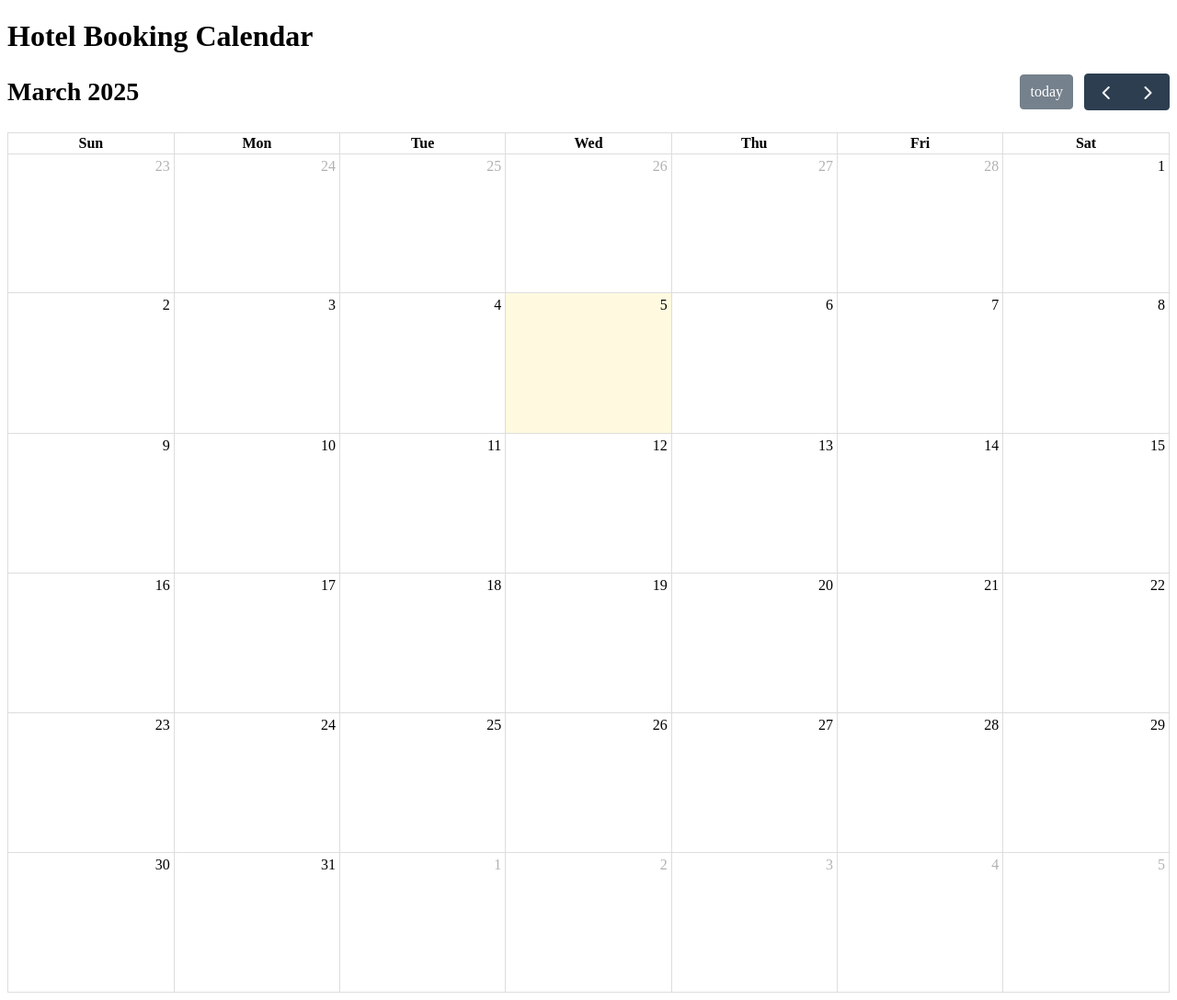
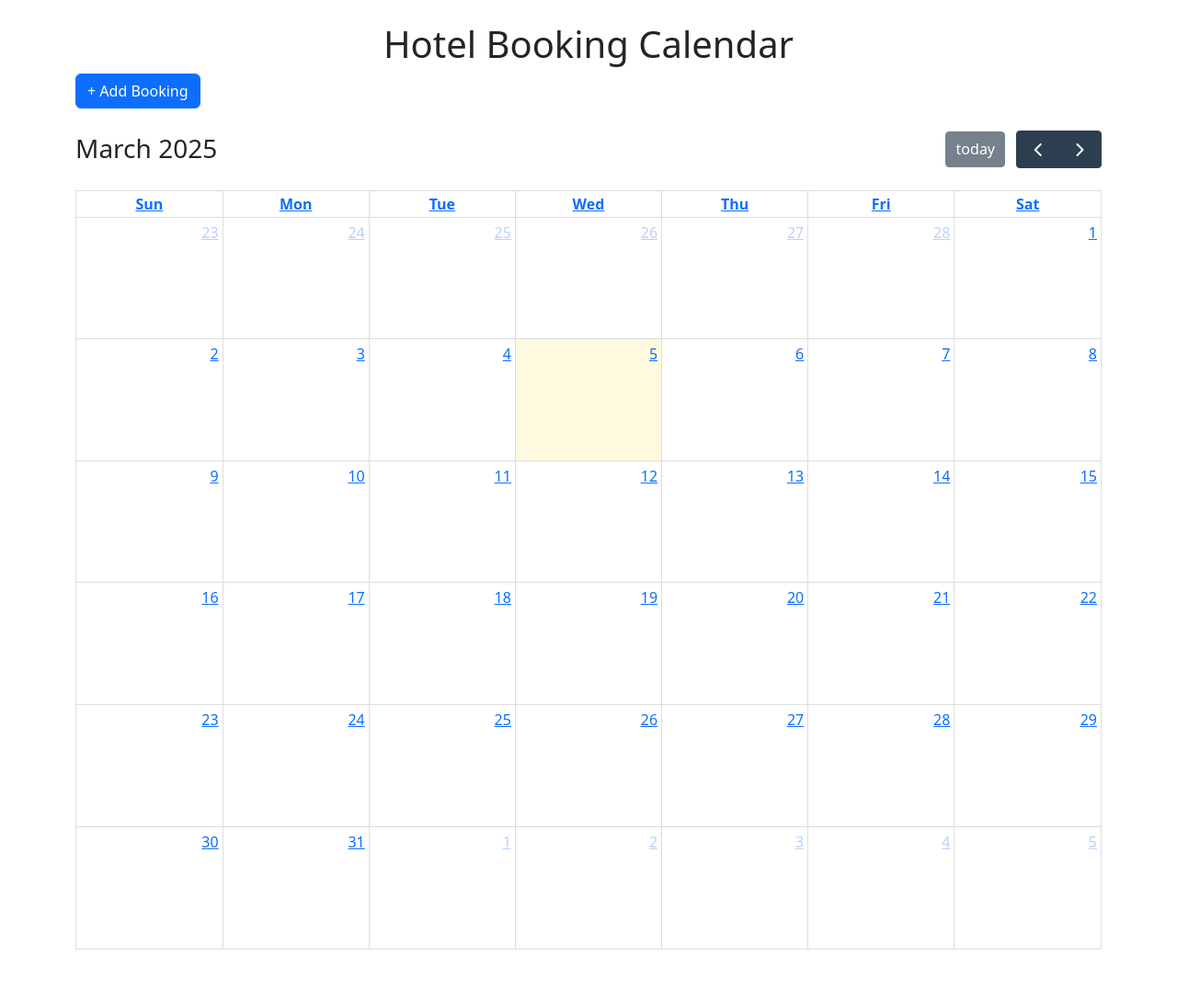
Before and after one commit to MatchaPL/hotel, a Flask app: page / in a window 1280 px wide. Shown: the whole page at 92% size. After the commit the page ends 1033 px from the top, so only its background shows below. Run offline with Flask 3, Linux system fonts and the light colour scheme; data that the repository does not hold is empty; some libraries are stand-ins or nearby versions.

Commit message:
Updated main.py and templates/index.html9

```diff
--- a/main.py
+++ b/main.py
@@ -34,16 +34,18 @@ def get_bookings():
         return jsonify([])
 
     with conn.cursor() as cursor:
-        cursor.execute("SELECT room, customer, checkin_date, checkout_date FROM bookings WHERE status='booked'")
+        cursor.execute("SELECT * FROM bookings WHERE status='booked'")
         bookings = cursor.fetchall()
 
     events = []
     for booking in bookings:
         events.append({
+            "id": booking["booking_id"],
             "title": f"Room {booking['room']} - {booking['customer']}",
             "start": booking["checkin_date"].strftime("%Y-%m-%d"),
             "end": booking["checkout_date"].strftime("%Y-%m-%d"),
-            "color": "#ff6347"  # Red for booked rooms
+            "color": "#ff6347",
+            "extendedProps": booking
         })
 
     return jsonify(events)
@@ -52,59 +54,53 @@ def get_bookings():
 def book_room():
     """Book a room"""
     try:
-        room = request.form.get("room")
-        customer = request.form.get("customer")
-        phone = request.form.get("phone")
-        channel = request.form.get("channel", "")
-        checkin = request.form.get("checkin")
-        checkout = request.form.get("checkout")
-        payment = request.form.get("payment")
-        room_type = request.form.get("room_type")
-        payment_status = request.form.get("payment_status")
-        deposit_status = request.form.get("deposit_status")
-        payment_date = request.form.get("payment_date")
-        received_by = request.form.get("received_by")
-        discount = request.form.get("discount", "0")
-        booking_status = request.form.get("booking_status")
-        staff_name = request.form.get("staff_name")
+        data = request.form.to_dict()
+        data['booking_id'] = str(uuid.uuid4())
+        data['nights'] = (datetime.strptime(data["checkout"], "%Y-%m-%d") - datetime.strptime(data["checkin"], "%Y-%m-%d")).days
+        data['total_price'] = float(data.get('total_price', 0))
 
-        # Upload payment proof
-        payment_proof = request.files.get("payment_proof")
-        proof_filename = None
-        if payment_proof:
-            proof_filename = f"{uuid.uuid4()}_{payment_proof.filename}"
-            payment_proof.save(os.path.join(app.config["UPLOAD_FOLDER"], proof_filename))
-
-        checkin_date = datetime.strptime(checkin, "%Y-%m-%d")
-        checkout_date = datetime.strptime(checkout, "%Y-%m-%d")
-        nights = (checkout_date - checkin_date).days
+        # Upload Payment Proof
+        if 'payment_proof' in request.files:
+            file = request.files['payment_proof']
+            if file.filename:
+                filename = f"{uuid.uuid4()}_{file.filename}"
+                file.save(os.path.join(app.config["UPLOAD_FOLDER"], filename))
+                data['payment_proof'] = filename
 
         conn = get_db_connection()
         if conn is None:
             return jsonify({"message": "Database connection failed!"}), 500
 
         with conn.cursor() as cursor:
-            cursor.execute("SELECT total_price FROM bookings WHERE room = %s", (room,))
-            row = cursor.fetchone()
-            price_per_night = row["total_price"] or 0
-            total_price = price_per_night * nights
-
             cursor.execute("""
-                UPDATE bookings
-                SET customer=%s, phone_number=%s, channel=%s, checkin_date=%s, checkout_date=%s,
-                    nights=%s, total_price=%s, status='booked', payment_method=%s, booking_id=%s,
-                    room_type=%s, payment_status=%s, deposit_status=%s, payment_date=%s,
-                    received_by=%s, discount=%s, booking_status=%s, staff_name=%s, payment_proof=%s
-                WHERE room=%s
-            """, (customer, phone, channel, checkin, checkout, nights, total_price, payment, str(uuid.uuid4()),
-                  room_type, payment_status, deposit_status, payment_date, received_by, discount,
-                  booking_status, staff_name, proof_filename, room))
+                INSERT INTO bookings
+                (room, customer, channel, checkin_date, checkout_date, nights, total_price, status, booking_id,
+                phone_number, room_type, payment_status, payment_method, deposit_status, payment_date,
+                payment_proof, received_by, discount, booking_status, staff_name)
+                VALUES (%(room)s, %(customer)s, %(channel)s, %(checkin)s, %(checkout)s, %(nights)s, %(total_price)s,
+                'booked', %(booking_id)s, %(phone)s, %(room_type)s, %(payment_status)s, %(payment)s,
+                %(deposit_status)s, %(payment_date)s, %(payment_proof)s, %(received_by)s, %(discount)s,
+                %(booking_status)s, %(staff_name)s)
+            """, data)
             conn.commit()
 
-        return jsonify({"message": "Booking successful", "room": room})
+        return jsonify({"message": "Booking successful", "room": data['room']})
 
     except Exception as e:
         return jsonify({"error": str(e)}), 500
 
+@app.route("/cancel/<booking_id>", methods=["POST"])
+def cancel_booking(booking_id):
+    """Cancel a booking"""
+    conn = get_db_connection()
+    if conn is None:
+        return jsonify({"message": "Database connection failed!"}), 500
+
+    with conn.cursor() as cursor:
+        cursor.execute("DELETE FROM bookings WHERE booking_id = %s", (booking_id,))
+        conn.commit()
+
+    return jsonify({"message": "Booking cancelled", "booking_id": booking_id})
+
 if __name__ == "__main__":
     app.run(host="0.0.0.0", port=5000, debug=True)
--- a/templates/index.html
+++ b/templates/index.html
@@ -4,53 +4,72 @@
     <meta charset="UTF-8">
     <meta name="viewport" content="width=device-width, initial-scale=1.0">
     <title>Hotel Booking Calendar</title>
+    <link href="https://cdn.jsdelivr.net/npm/bootstrap@5.3.0/dist/css/bootstrap.min.css" rel="stylesheet">
     <link href="https://cdn.jsdelivr.net/npm/fullcalendar@5.10.1/main.min.css" rel="stylesheet">
     <script src="https://cdn.jsdelivr.net/npm/fullcalendar@5.10.1/main.min.js"></script>
-    <script src="https://cdn.jsdelivr.net/npm/@fullcalendar/interaction@5.10.1/main.global.min.js"></script>
     <script src="https://cdn.jsdelivr.net/npm/jquery@3.6.0/dist/jquery.min.js"></script>
+</head>
+<body>
+    <div class="container my-4">
+        <h1 class="text-center">Hotel Booking Calendar</h1>
+        <button class="btn btn-primary" onclick="openBookingForm()">+ Add Booking</button>
+        <div id="calendar" class="mt-4"></div>
+    </div>
+
+    <div class="modal" id="bookingModal">
+        <div class="modal-dialog">
+            <div class="modal-content">
+                <div class="modal-header">
+                    <h5 class="modal-title">Book a Room</h5>
+                    <button class="btn-close" data-bs-dismiss="modal"></button>
+                </div>
+                <div class="modal-body">
+                    <form id="bookingForm">
+                        <label>Customer Name:</label><input type="text" name="customer" class="form-control" required>
+                        <label>Phone Number:</label><input type="text" name="phone" class="form-control" required>
+                        <label>Room Number:</label><input type="text" name="room" class="form-control" required>
+                        <label>Channel:</label><input type="text" name="channel" class="form-control">
+                        <label>Check-in Date:</label><input type="date" name="checkin" class="form-control" required>
+                        <label>Check-out Date:</label><input type="date" name="checkout" class="form-control" required>
+                        <label>Payment Method:</label>
+                        <select name="payment" class="form-control">
+                            <option value="Cash">Cash</option>
+                            <option value="Credit Card">Credit Card</option>
+                            <option value="Bank Transfer">Bank Transfer</option>
+                        </select>
+                        <label>Payment Proof:</label><input type="file" name="payment_proof" class="form-control">
+                        <button type="submit" class="btn btn-success mt-3">Confirm Booking</button>
+                    </form>
+                </div>
+            </div>
+        </div>
+    </div>
+
     <script>
         document.addEventListener('DOMContentLoaded', function() {
             var calendarEl = document.getElementById('calendar');
             var calendar = new FullCalendar.Calendar(calendarEl, {
                 initialView: 'dayGridMonth',
+                events: '/get_bookings',
                 selectable: true,
-                events: '/get_bookings',
                 dateClick: function(info) {
-                    openBookingForm(info.dateStr);
+                    document.getElementById('bookingForm').reset();
+                    document.querySelector('[name="checkin"]').value = info.dateStr;
+                    $('#bookingModal').modal('show');
                 }
             });
             calendar.render();
         });
 
-        function openBookingForm(date) {
-            let formHTML = `
-                <form id="bookingForm">
-                    <label>Customer Name:</label><input type="text" name="customer" required><br>
-                    <label>Room Number:</label><input type="text" name="room" required><br>
-                    <label>Check-in Date:</label><input type="date" name="checkin" value="${date}" required><br>
-                    <label>Check-out Date:</label><input type="date" name="checkout" required><br>
-                    <button type="submit">Confirm Booking</button>
-                </form>
-            `;
-            document.getElementById("formContainer").innerHTML = formHTML;
-            document.getElementById("bookingForm").addEventListener("submit", submitBooking);
-        }
-
-        function submitBooking(event) {
+        document.getElementById("bookingForm").addEventListener("submit", function(event) {
             event.preventDefault();
-            let formData = new FormData(event.target);
+            let formData = new FormData(this);
             fetch('/book', { method: 'POST', body: formData })
             .then(response => response.json())
-            .then(data => {
-                alert(data.message);
-                location.reload();
-            });
-        }
+            .then(data => { alert(data.message); location.reload(); });
+        });
     </script>
-</head>
-<body>
-    <h1>Hotel Booking Calendar</h1>
-    <div id="calendar"></div>
-    <div id="formContainer"></div>
+
+    <script src="https://cdn.jsdelivr.net/npm/bootstrap@5.3.0/dist/js/bootstrap.bundle.min.js"></script>
 </body>
 </html>
```
